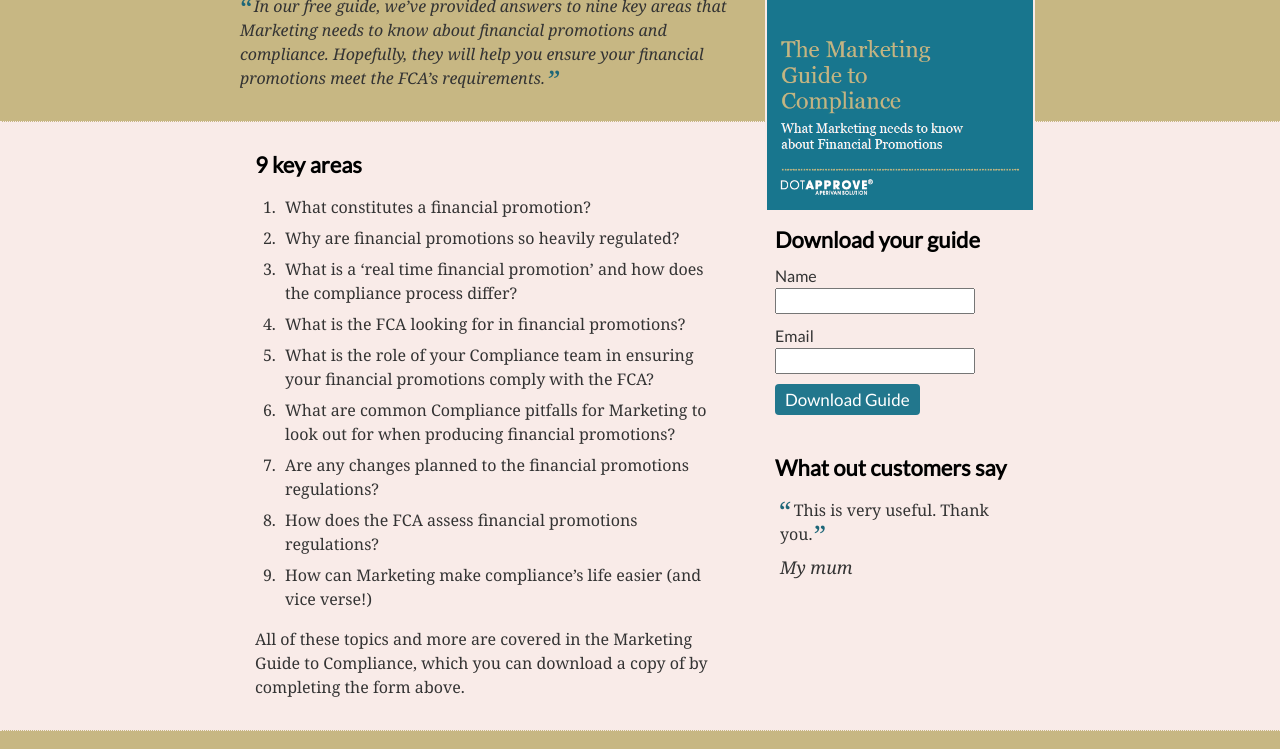
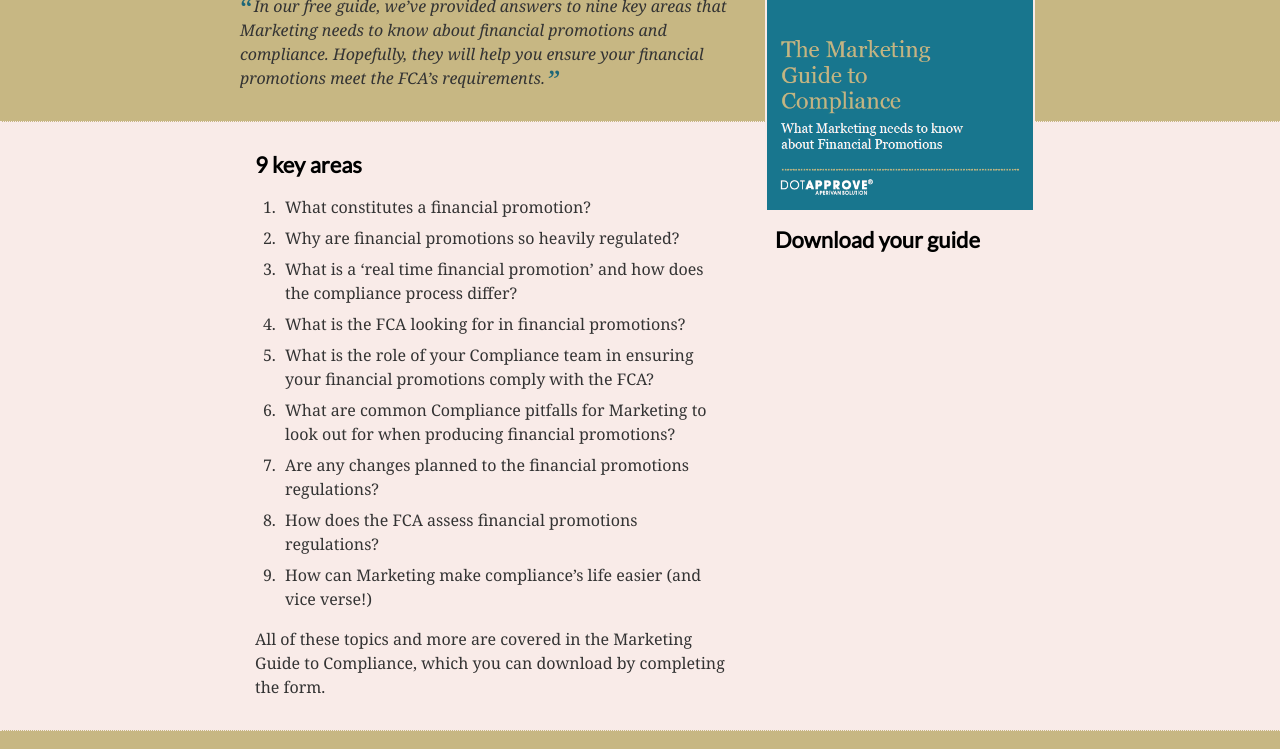
Before and after one commit to PerivanSolutions/single-pages, a website: page src/guide-to-compliance.html in a window 1280 px wide. Shown: the part 215-964 px from the top of the page. Drawn offline with nearby package versions, Linux system fonts and the light colour scheme; files that its build step writes are made by us from their sources.

Commit message:
Replaced form with iframe...

```diff
--- a/src/guide-to-compliance.html
+++ b/src/guide-to-compliance.html
@@ -71,30 +71,30 @@ cdAnalytics.trackPage();
           </ol>
           <p>
             All of these topics and more are covered in the Marketing Guide to
-            Compliance, which you can download a copy of by completing the form
-            above.
+            Compliance, which you can download by completing the form.
           </p>
         </section>
 
         <section class="content__right">
           <h3>Download your guide</h3>
-          <form id="js-form" method="post" accept-charset="utf-8"
-                action="http://analytics.clickdimensions.com/forms/h/ajkSorSNXqUSltnXkqlKVQ">
-            <label for="txtFirstName">Name</label>
-            <input id="txtFirstName" type="text" name="txtFirstName" value="" required>
-            <label for="txtFormEmail">Email</label>
-            <input id="txtFormEmail" type="email" name="txtFormEmail" value="" required>
-            <br>
-            <input class="submit btn" type="submit" value="Download Guide" />
-          </form>
-          <h3>What out customers say</h3>
+          <iframe style="" src="http://analytics.clickdimensions.com/perivancouk-ack2m/pages/mv6ppekreeoznidz2oo6a.html" scrolling="no" allowtransparency="true" width="100%" height="300px" type="text/html" frameborder="0" style="border:0"></iframe>
+          <!-- <form id="js-form" method="post" accept-charset="utf-8" -->
+          <!--       action="http://analytics.clickdimensions.com/forms/h/ajkSorSNXqUSltnXkqlKVQ"> -->
+          <!--   <label for="txtFirstName">Name</label> -->
+          <!--   <input id="txtFirstName" type="text" name="txtFirstName" value="" required> -->
+          <!--   <label for="txtFormEmail">Email</label> -->
+          <!--   <input id="txtFormEmail" type="email" name="txtFormEmail" value="" required> -->
+          <!--   <br> -->
+          <!--   <input class="submit btn" type="submit" value="Download Guide" /> -->
+          <!-- </form> -->
+          <!-- <h3>What out customers say</h3> -->
 
-          <blockquote>
-            <p>
-              This is very useful. Thank you.
-            </p>
-            <cite>My mum</cite>
-          </blockquote>
+          <!-- <blockquote> -->
+          <!--   <p> -->
+          <!--     This is very useful. Thank you. -->
+          <!--   </p> -->
+          <!--   <cite>My mum</cite> -->
+          <!-- </blockquote> -->
         </section>
       </article>
     </div>
```
